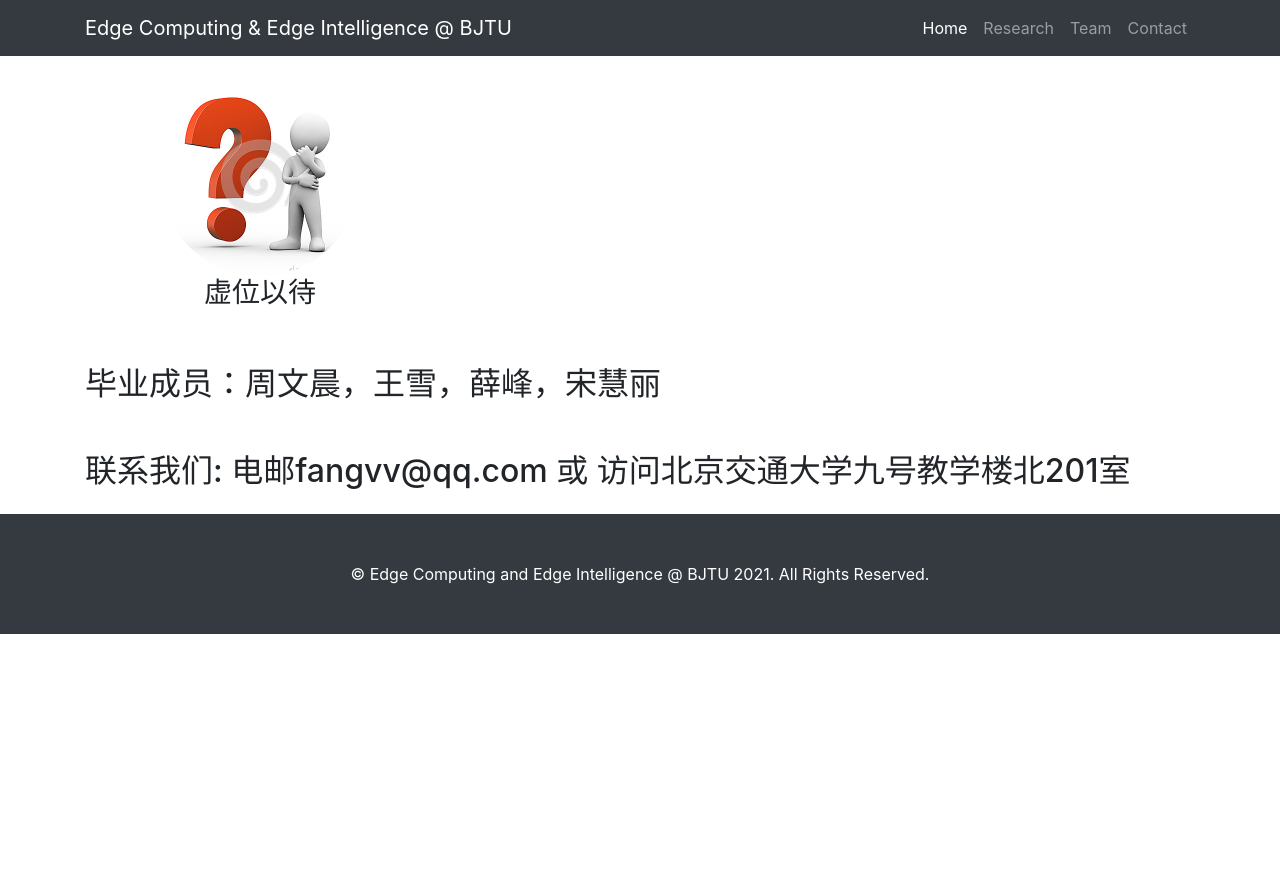
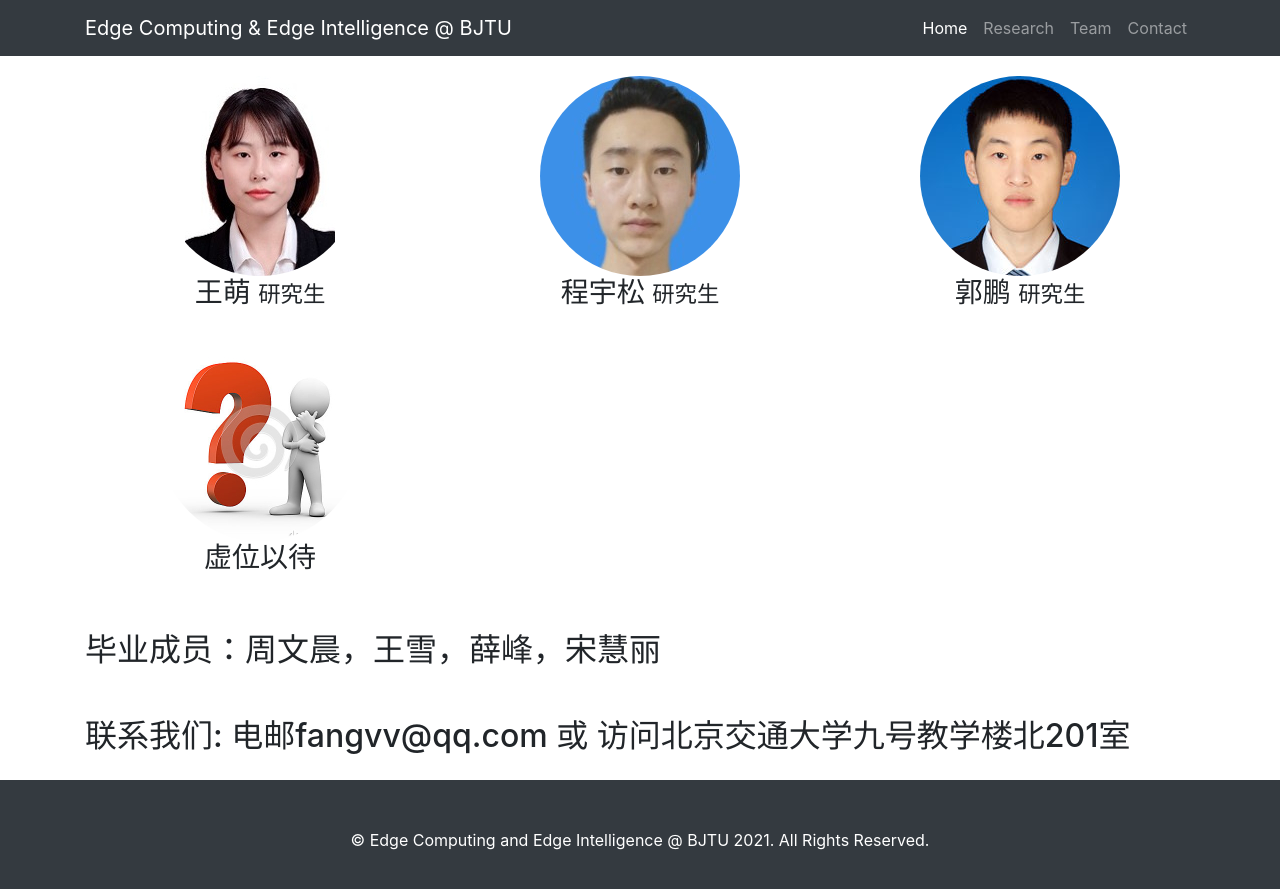
Before and after one commit to fangvv/Homepage, a Jekyll site: the page Edgecomp/index.html, which Jekyll copies as it is, in a window 1280 px wide and 900 px high, scrolled down 5344 px. Shown: the top 889 px of the window. Built offline with Jekyll 4.4.1, drawn with Linux system fonts in a browser that asks for light colours; comment, search, counter and statistics services are not loaded; before the commit the page ends 5978 px from its top, so only the background shows below that.

Commit message:
add new members

```diff
--- a/Edgecomp/index.html
+++ b/Edgecomp/index.html
@@ -225,6 +225,18 @@
           <h3>孟娜 <small>研究生</small> </h3>
       </div>
       <div class="col-lg-4 col-sm-6 text-center mb-4">
+          <img class="rounded-circle img-fluid d-block mx-auto" src="img/wm.jpg" alt="" />
+          <h3>王萌 <small>研究生</small> </h3>
+      </div>
+      <div class="col-lg-4 col-sm-6 text-center mb-4">
+          <img class="rounded-circle img-fluid d-block mx-auto" src="img/cys.jpg" alt="" />
+          <h3>程宇松 <small>研究生</small> </h3>
+      </div>
+      <div class="col-lg-4 col-sm-6 text-center mb-4">
+          <img class="rounded-circle img-fluid d-block mx-auto" src="img/gp.jpg" alt="" />
+          <h3>郭鹏 <small>研究生</small> </h3>
+      </div>
+      <div class="col-lg-4 col-sm-6 text-center mb-4">
           <img class="rounded-circle img-fluid d-block mx-auto" src="img/joinus.jpg" alt="" />
           <h3>虚位以待</h3>
       </div>
```
Also changed, not shown: Edgecomp/img/cys.jpg (added), Edgecomp/img/gp.jpg (added), Edgecomp/img/wm.jpg (added).
